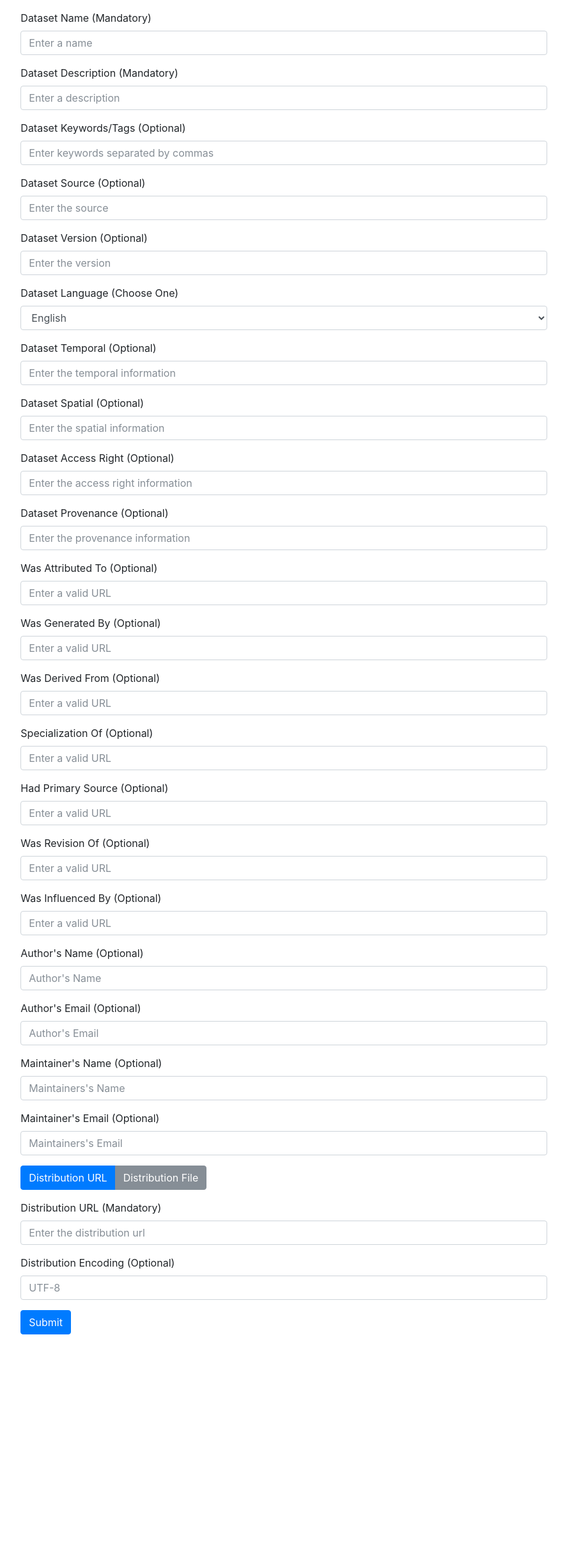
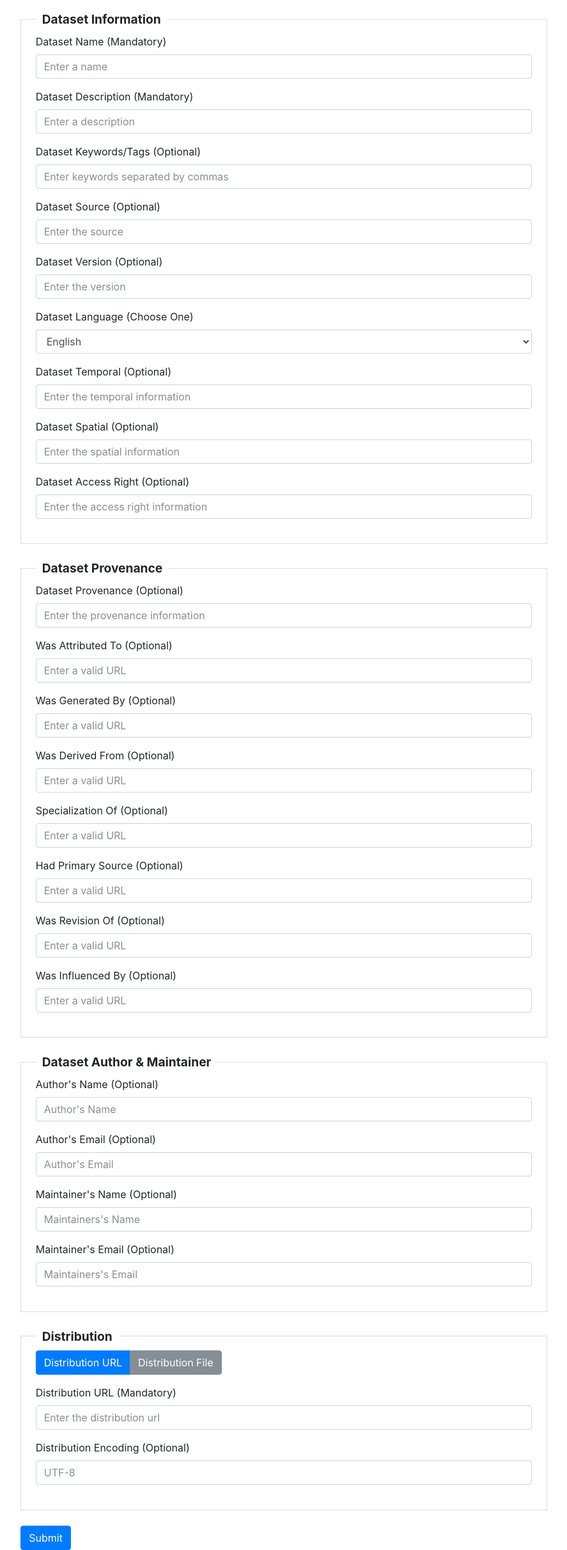
Before and after one commit to oeg-upm/mappingpedia-userinterface, a Django app: template templates/dataset_view.html in a window 1280 px wide. Shown: the part 136-2559 px from the top of the page at 64% size, without its empty margins (196-1083 px from the left). Before the commit the page ends 2222 px from the top, so only its background shows below. Run offline with Django 3.2, Linux system fonts and the light colour scheme; the template is opened without the code that fills it, so the values that code supplies are empty; some libraries are stand-ins or nearby versions.

Commit message:
add fieldset for Dataset

```diff
--- a/templates/dataset_view.html
+++ b/templates/dataset_view.html
@@ -31,8 +31,32 @@ $(document).ready(function(){
 
 
 </script>
+
+<style>
+fieldset.scheduler-border {
+    border: 1px groove #ddd !important;
+    padding: 0 1.4em 1.4em 1.4em !important;
+    margin: 0 0 1.5em 0 !important;
+    -webkit-box-shadow:  0px 0px 0px 0px #000;
+            box-shadow:  0px 0px 0px 0px #000;
+}
+
+    legend.scheduler-border {
+        font-size: 1.2em !important;
+        font-weight: bold !important;
+        text-align: left !important;
+        width:auto;
+        padding:0 10px;
+        border-bottom:none;
+    }
+</style>
+
 <br>
-<form method="POST" enctype="multipart/form-data"> {% csrf_token %}
+
+
+
+
+<form method="POST" enctype="multipart/form-data" > {% csrf_token %}
 
     <!--<div class="form-group">-->
     <!--<label for="org">Organization Name</label>-->
@@ -63,6 +87,11 @@ $(document).ready(function(){
     {%endif%}
 
 
+
+
+<fieldset class="scheduler-border">
+
+      <legend class="scheduler-border">Dataset Information</legend>
 
 
     <div class="form-group">
@@ -115,6 +144,14 @@ $(document).ready(function(){
         <input type="text" name="access_right" class="form-control" id="access_right" placeholder="Enter the access right information">
     </div>
 
+
+  </fieldset>
+
+
+<fieldset class="scheduler-border">
+
+      <legend class="scheduler-border">Dataset Provenance</legend>
+
     <div class="form-group">
         <label for="provenance">Dataset Provenance (Optional)</label>
         <input type="text" name="provenance" class="form-control" id="provenance" placeholder="Enter the provenance information">
@@ -154,6 +191,12 @@ $(document).ready(function(){
         <label for="was_influenced_by">Was Influenced By (Optional)</label>
         <input type="text" name="was_influenced_by" class="form-control" id="was_influenced_by" placeholder="Enter a valid URL">
     </div>
+  </fieldset>
+
+
+<fieldset class="scheduler-border">
+
+      <legend class="scheduler-border">Dataset Author & Maintainer</legend>
 
     <div class="form-group">
         <label for="author_name">Author's Name (Optional)</label>
@@ -174,9 +217,12 @@ $(document).ready(function(){
         <label for="maintainer_email">Maintainer's Email (Optional)</label>
         <input type="text" name="maintainer_email" class="form-control" id="maintainer_email" placeholder="Maintainers's Email">
     </div>
+  </fieldset>
 
 
+<fieldset class="scheduler-border">
 
+      <legend class="scheduler-border">Distribution</legend>
     <div class="form-group">
         <div class="btn-group" role="group" aria-label="Basic example" data-toggle="buttons-radio">
             <button type="button" class="btn btn-primary" id="distribution_url_radio"
@@ -204,6 +250,7 @@ $(document).ready(function(){
         <input type="text" name="encoding" class="form-control" id="encoding" placeholder="UTF-8">
     </div>
 
+  </fieldset>
 
 
 
```
